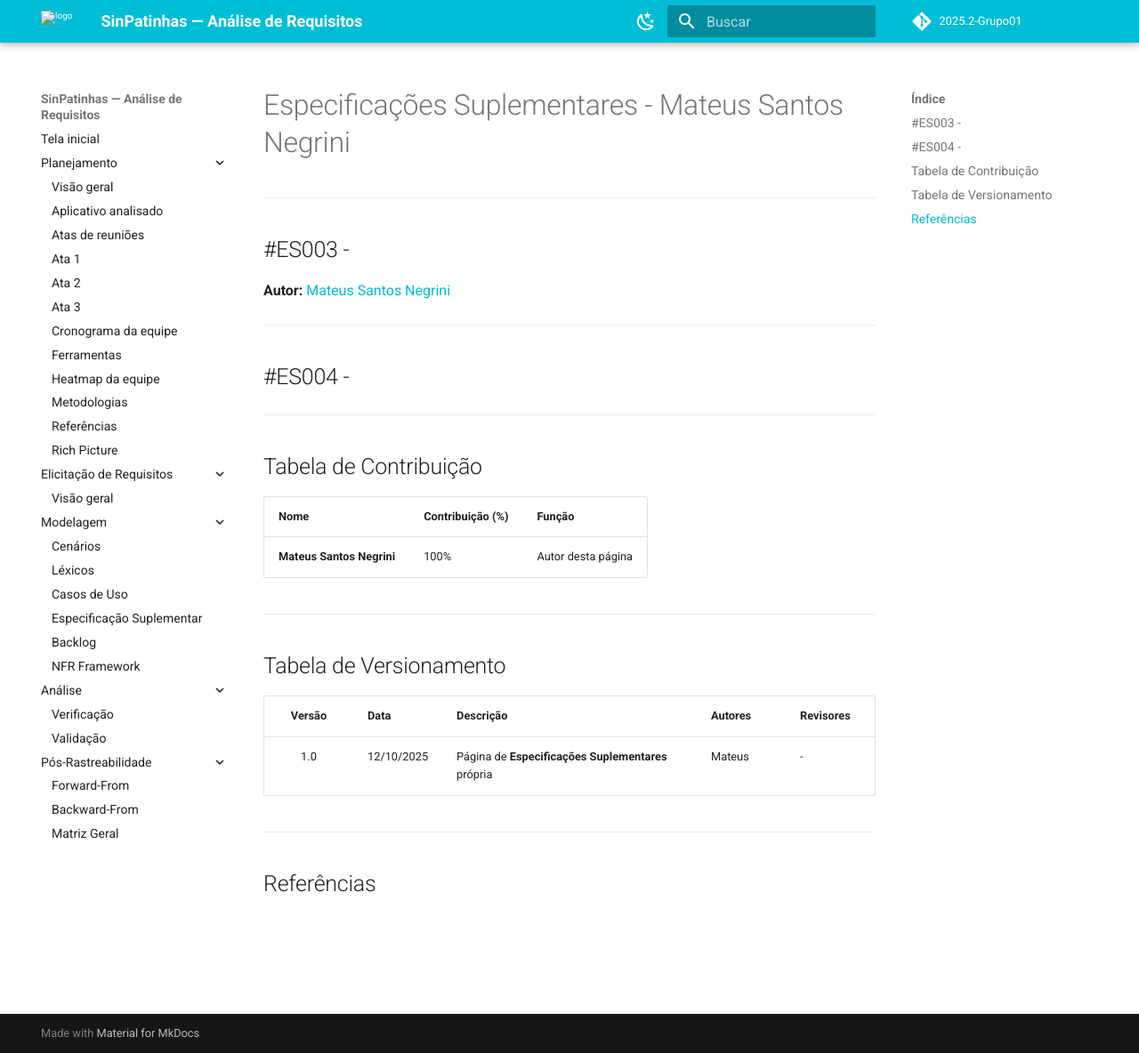
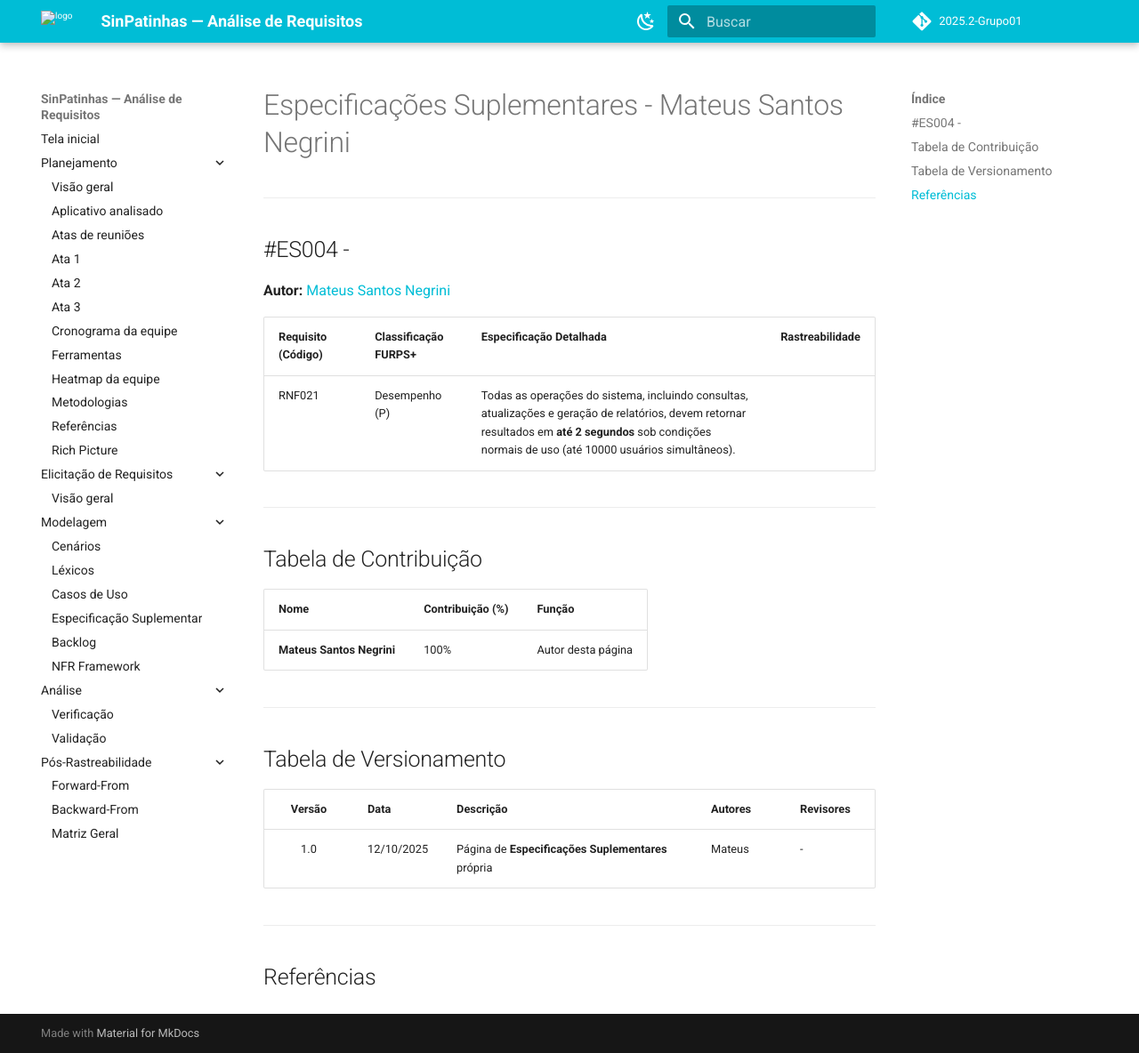
Before and after one commit to Requisitos-de-Software/2025.2-SinPatinhas, an MkDocs documentation site: the page built from docs/modelagem/gravacoes/mateus/especificacao.md, in a window 1280 px wide and 1184 px high. Shown: the whole window at 89% size. Built offline with MkDocs 1.6.1 and Material for MkDocs 9.7.7, drawn with Linux system fonts in a browser that asks for light colours; comment, search, counter and statistics services are not loaded.

Commit message:
especificação suplementar do requisito RNF021

```diff
--- a/docs/modelagem/gravacoes/mateus/especificacao.md
+++ b/docs/modelagem/gravacoes/mateus/especificacao.md
@@ -1,14 +1,4 @@
 # Especificações Suplementares - Mateus Santos Negrini
-
----
-
-<a id="es003"></a>
-
-## #ES003 -
-
-**Autor:** [Mateus Santos Negrini](https://github.com/14luke08)
-
-
 
 ---
 
@@ -16,8 +6,15 @@
 
 ## #ES004 -
 
+**Autor:** [Mateus Santos Negrini](https://github.com/14luke08)
+
+| **Requisito (Código)** | **Classificação FURPS+** | **Especificação Detalhada** | **Rastreabilidade** |
+| ---------------------- | ------------------------ | --------------------------- | ------------------- |
+| RNF021 | Desempenho (P) | Todas as operações do sistema, incluindo consultas, atualizações e geração de relatórios, devem retornar resultados em **até 2 segundos** sob condições normais de uso (até 10000 usuários simultâneos). | |
+
 
 ---
+
 
 ## Tabela de Contribuição
 
```
Also changed, not shown: docs/modelagem/especificacao_suplementar.md (+3 -3 lines).
